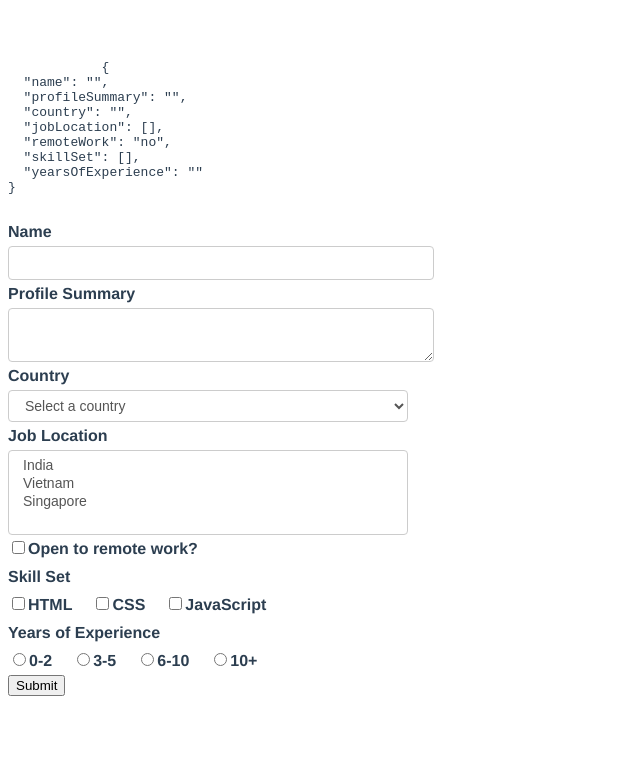
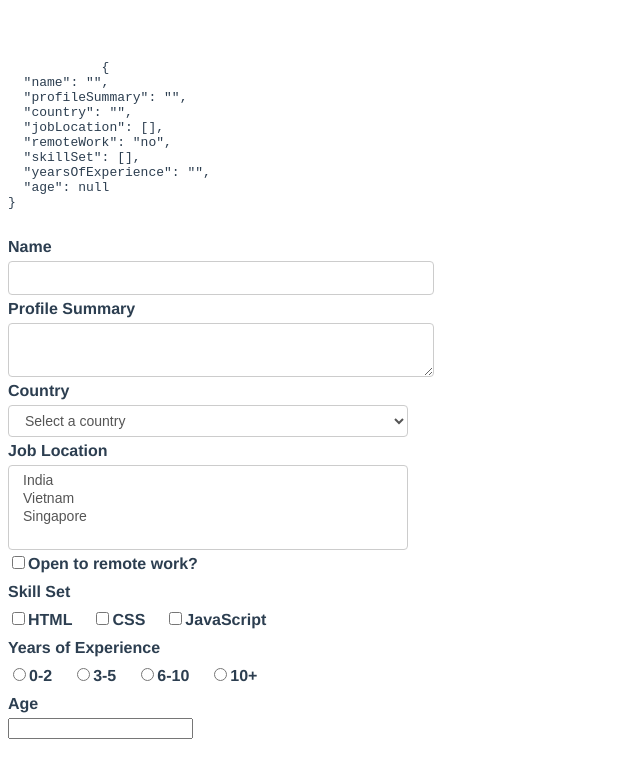
Before and after one commit to devmuhmed/journey-of-vuejs, a Vue app in the folder tasks/codevolution/: page / in a window 1280 px wide. Shown: the top 778 px of the page, without its empty margins (0-640 px from the left). Built offline with nearby package versions, Linux system fonts and the light colour scheme.

Commit message:
codevolution lesson 21 Modifier

```diff
--- a/tasks/codevolution/src/FormHandling.vue
+++ b/tasks/codevolution/src/FormHandling.vue
@@ -4,10 +4,10 @@
             {{ JSON.stringify(formValues, null, 2) }}
         </pre>
     </div>
-    <form @submit="submitForm">
+    <form @submit.prevent="submitForm">
         <div>
             <label for="name">Name</label>
-            <input type="text" id="name" v-model="formValues.name">
+            <input type="text" id="name" v-model.trim.lazy="formValues.name">
         </div>
 
         <div>
@@ -87,8 +87,13 @@
         </div>
 
         <div>
+            <label for="age">Age</label>
+            <input @keyup.enter="submitForm" type="number" id="age" v-model.number="formValues.age">
+        </div>
+
+        <!-- <div>
             <button>Submit</button>
-        </div>
+        </div> -->
 
     </form>
 </template>
@@ -107,12 +112,12 @@
                 remoteWork: "no",
                 skillSet: [],
                 yearsOfExperience: '',
+                age: null,
             }
         }
     },
     methods: {
-        submitForm(event) {
-            event.preventDefault()
+        submitForm() {
             console.log('Form Values', this.formValues)
         }
     },
```
